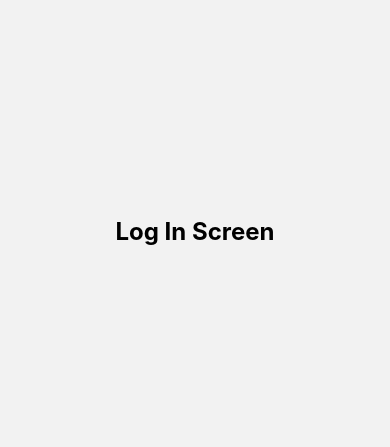
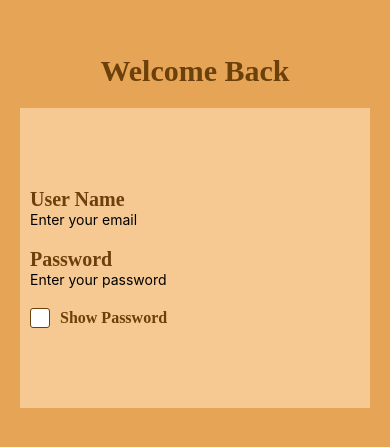
Before and after one commit to razan-zb/SalonAppMobile, a React Native app: screen /Login in a window 390 px wide. Shown: the part 191-638 px from the top of the page. Built offline with nearby package versions, Linux system fonts and the light colour scheme.

Commit message:
Adding the LogIn logic and start styling

```diff
--- a/pages/welcomeLS/LoginScreen.js
+++ b/pages/welcomeLS/LoginScreen.js
@@ -1,24 +1,68 @@
-import React from 'react';
-import { View, Text, StyleSheet } from 'react-native';
+/* eslint-disable react-native/no-inline-styles */
+import React, { useState } from 'react';
+import { Text, TextInput, TouchableOpacity, View, Image } from 'react-native';
+import * as SC from './mainPageStyling';
 
 const LoginScreen = () => {
+  // State to manage password visibility and checkbox state
+  const [passwordVisible, setPasswordVisible] = useState(false);
+  const [email, setEmail] = useState('');
+  const [password, setPassword] = useState('');
+  const [isChecked, setIsChecked] = useState(false); // For checkbox
+
+  // Toggle password visibility
+  const togglePasswordVisibility = () => {
+    setPasswordVisible(!passwordVisible);
+  };
+
+  // Toggle checkbox state
+  const toggleCheckbox = () => {
+    setIsChecked(!isChecked);
+  };
+
   return (
-    <View style={styles.container}>
-      <Text style={styles.title}>Log In Screen</Text>
-    </View>
+    <SC.LoginContainer>
+      <SC.LogInTitle>Welcome Back</SC.LogInTitle>
+      <SC.InnerContainer>
+        <View style={{ marginBottom: 20 }}>
+          <SC.LogInLabels>User Name</SC.LogInLabels>
+          <TextInput
+            style={SC.inputBox}
+            placeholder="Enter your email"
+            value={email}
+            onChangeText={setEmail}
+            keyboardType="email-address"
+          />
+        </View>
+
+        <View style={{ marginBottom: 20 }}>
+          <SC.LogInLabels>Password</SC.LogInLabels>
+          <TextInput
+            style={SC.inputBox} // Assuming you have an inputBox style defined
+            placeholder="Enter your password"
+            value={password}
+            onChangeText={setPassword}
+            secureTextEntry={!passwordVisible}
+          />
+        </View>
+
+        {/* Show password toggle */}
+        <TouchableOpacity onPress={togglePasswordVisibility} style={{ flexDirection: 'row', alignItems: 'center' }}>
+          <View style={{
+            width: 20,
+            height: 20,
+            borderWidth: 1,
+            borderColor: '#6C400A',
+            backgroundColor: passwordVisible ? '#6C400A' : 'white', // Checked/unchecked background color
+            marginRight: 10,
+            borderRadius: 3,
+          }} />
+          <SC.ShownPassword>{passwordVisible ? 'Hide Password' : 'Show Password'}</SC.ShownPassword>
+        </TouchableOpacity>
+
+      </SC.InnerContainer>
+    </SC.LoginContainer>
   );
 };
 
-const styles = StyleSheet.create({
-  container: {
-    flex: 1,
-    justifyContent: 'center',
-    alignItems: 'center',
-  },
-  title: {
-    fontSize: 24,
-    fontWeight: 'bold',
-  },
-});
-
 export default LoginScreen;
--- a/pages/welcomeLS/mainPageStyling.js
+++ b/pages/welcomeLS/mainPageStyling.js
@@ -1,7 +1,8 @@
+/* eslint-disable eol-last */
 import styled from 'styled-components/native';
 import { ImageBackground } from 'react-native';
 import mobileFrame from '../../assest/images/WelcomeFrameMobile.png';
-
+import ss from '../../assest/fonts/Crisa.otf';
 export const SafeAreaViewS = styled.SafeAreaView`
   flex: 1;
 `;
@@ -39,3 +40,50 @@ export const SecondaryText = styled.Text`
     margin-top: 1px;
 
 `;
+
+//LogIn
+export const LoginContainer = styled.View`
+    flex:1;
+    justify-content: center;
+    align-items: center;
+    background-color:#E6A556;
+    width:100%;
+    higth:100%
+`;
+
+export const InnerContainer = styled.View`
+    background-color:#F6C992;
+    width:350px;
+    height:300px;
+    padding:10px;
+    margin-top:20px;
+    justify-content: center;
+
+
+
+`;
+
+export const LogInTitle = styled.Text`
+    font-size:30px;
+    font-weight: bold;
+    color:#6C400A;
+    font-family: cursive;
+
+
+`;
+
+export const LogInLabels = styled.Text`
+    font-size:20px;
+    font-weight: bold;
+    color:#6C400A;
+    font-family: cursive;
+
+`;
+
+export const ShownPassword = styled.Text`
+    font-size:16px;
+    font-weight: bold;
+    color:#6C400A;
+    font-family: cursive;
+
+`;
```
